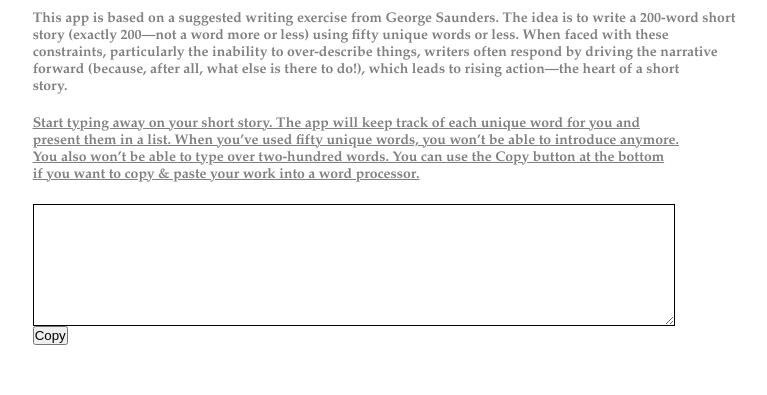
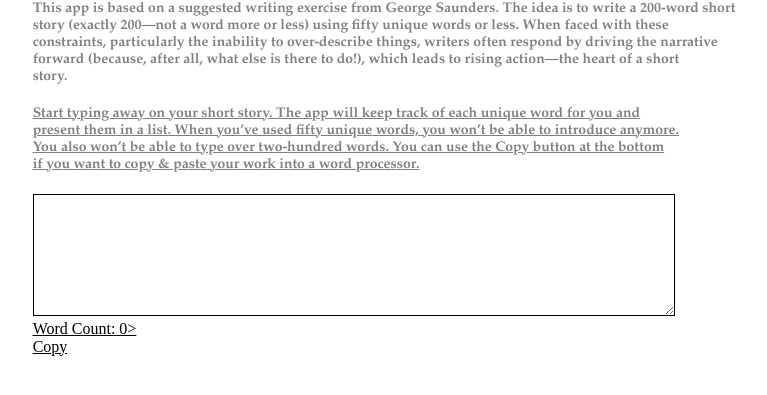
Before and after one commit to gillend3/fifty-two-hundred, a plain HTML site: page index.html in a window 1280 px wide. Shown: the part 251-646 px from the top of the page, without its empty margins (256-1023 px from the left). Drawn offline with Linux system fonts and the light colour scheme.

Commit message:
Update index.html

```diff
--- a/index.html
+++ b/index.html
@@ -32,7 +32,7 @@
       margin-bottom: 20px;
     }
 
-    .input-box {
+    .input-box, textarea {
       border: 1px solid black;
       padding: 10px;
       width: 100%;
@@ -56,7 +56,9 @@
     <h1>50-200</h1>
     <h2 class="subtitle">This app is based on a suggested writing exercise from George Saunders. The idea is to write a 200-word short<br> story (exactly 200—not a word more or less) using fifty unique words or less. When faced with these<br> constraints, particularly the inability to over-describe things, writers often respond by driving the narrative<br> forward (because, after all, what else is there to do!), which leads to rising action—the heart of a short<br> story.<br></h2>
     <h2 class="subtitle"><u>Start typing away on your short story. The app will keep track of each unique word for you and<br> present them in a list. When you’ve used fifty unique words, you won’t be able to introduce anymore.<br> You also won’t be able to type over two-hundred words. You can use the Copy button at the bottom<br> if you want to copy & paste your work into a word processor.</h2>
-    <div class="input-box" type="text" contenteditable="true" id="input-box"></div>
+    <textarea id="textInput" class="input-box" maxlength="200" oninput="updateWordCount()"></textarea>
+    <p id="wordCount">Word Count: 0></p>
+    <ol id="wordList></ol>
     <button onclick="copyText()">Copy</button>
   </div>
 <script src="word-counter-script.js"></script>
```
